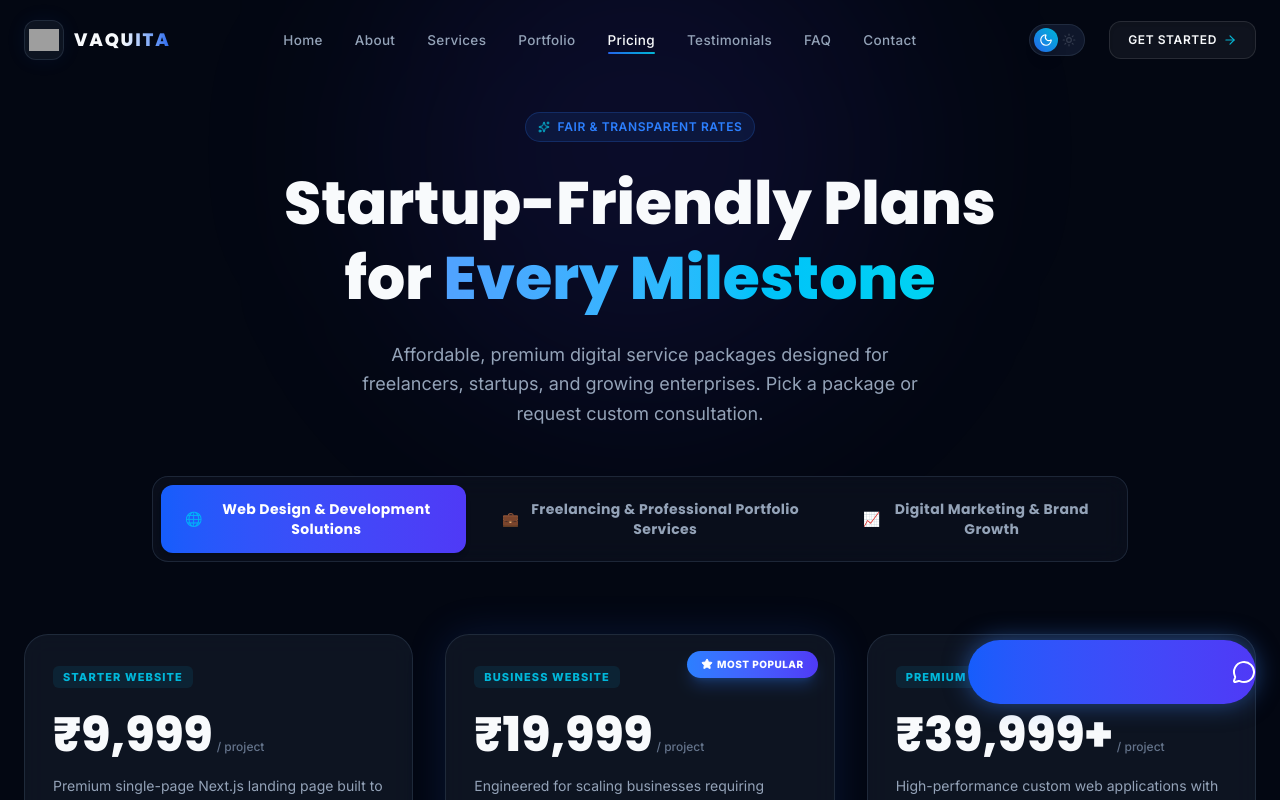
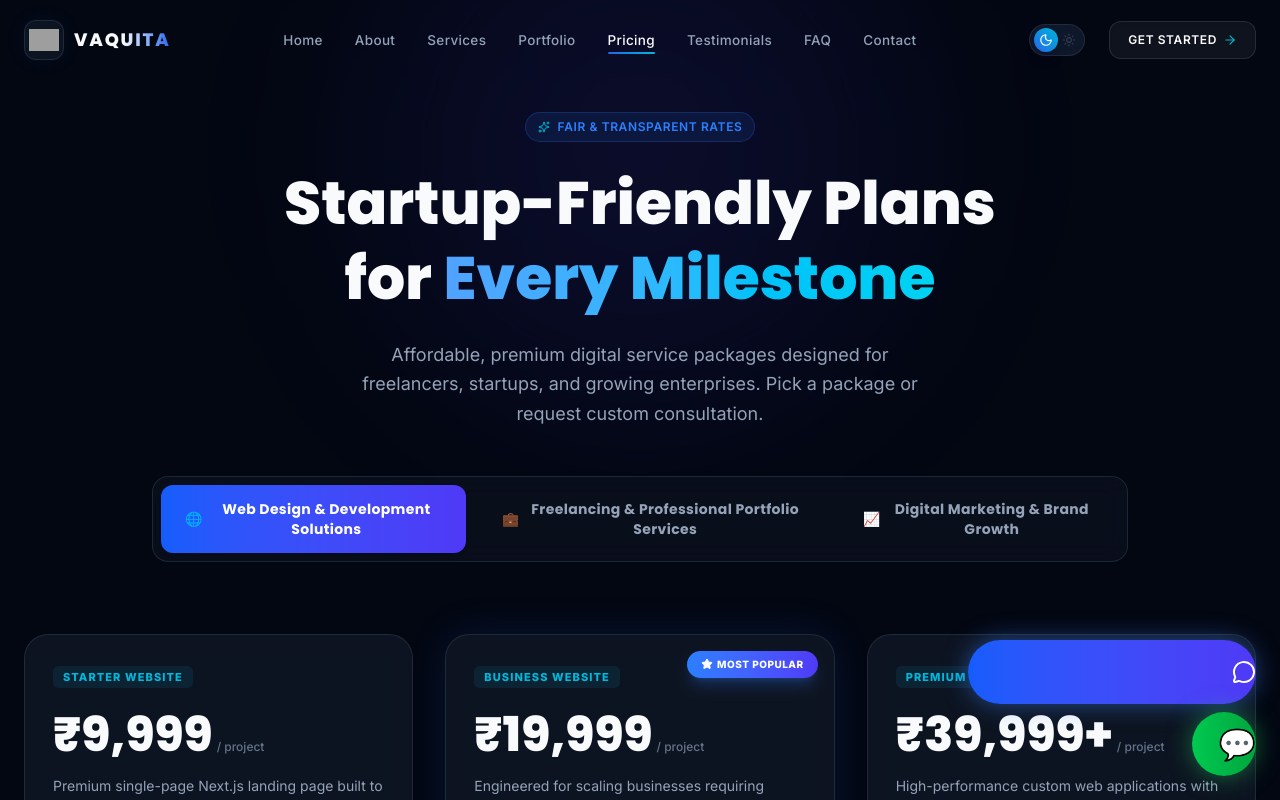
Before and after one commit to vaquitadigitalwork/vaquita-website, a Next.js app in the folder frontend/: page /pricing in a window 1280 px wide. Shown: the top 800 px of the page. Built offline with nearby package versions, Linux system fonts and the light colour scheme; grey boxes are pictures that could not be loaded.

Commit message:
Improve floating WhatsApp and chatbot UI

```diff
--- a/frontend/src/app/about/page.tsx
+++ b/frontend/src/app/about/page.tsx
@@ -246,6 +246,7 @@ export default function AboutPage() {
 
       <Footer />
       <VaquitaBot />
+      <WhatsAppButton />
     </div>
   );
 }
--- a/frontend/src/app/pricing/page.tsx
+++ b/frontend/src/app/pricing/page.tsx
@@ -10,6 +10,7 @@ import {
 import Navbar from "@/components/Navbar";
 import Footer from "@/components/Footer";
 import VaquitaBot from "@/components/VaquitaBot";
+import WhatsAppButton from "@/components/WhatsAppButton";
 
 type Category = "web-dev" | "freelance" | "marketing";
 
@@ -489,6 +490,7 @@ export default function PricingPage() {
 
       <Footer />
       <VaquitaBot />
+      <WhatsAppButton />
     </div>
   );
 }
```
